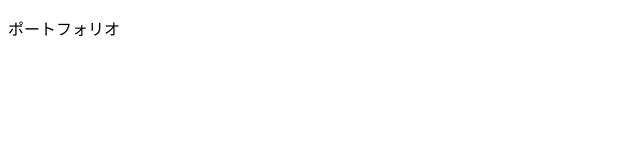
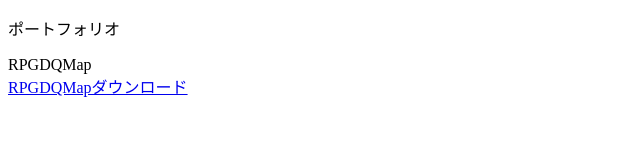
Before and after one commit to iwamih31/portfolio, a plain HTML site: page index.html in a window 1280 px wide. Shown: the whole page, without its empty margins (0-640 px from the left). Drawn offline with Linux system fonts and the light colour scheme.

Commit message:
Update index.html

```diff
--- a/index.html
+++ b/index.html
@@ -3,6 +3,10 @@
 <head>
 </head>
 <body>
-<p>ポートフォリオ</p>
+  <p>ポートフォリオ</p>
+  <p>
+    RPGDQMap<br>
+    <a href="https://iwamih31.github.io/portfolio/RPGDQMap.jar">RPGDQMapダウンロード</a>
+  </p>
 </body>
 </html>
```
